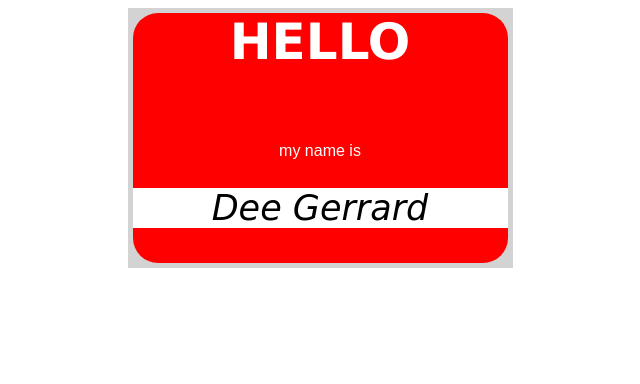
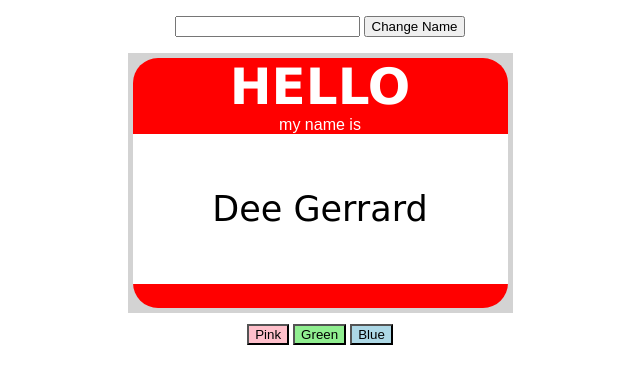
Before and after one commit to DeeGerrard/lab-02a-name-tag, a plain HTML site: page index.html in a window 1280 px wide. Shown: the whole page, without its empty margins (320-960 px from the left). Drawn offline with Linux system fonts and the light colour scheme.

Commit message:
update with name input and attempt at color buttons

```diff
--- /dev/null
+++ b/app.js
@@ -0,0 +1,23 @@
+//1. create variables for each
+//element we need to ineracti with
+const nameInput = document.getElementById('name-input');
+const inputButton = document.getElementById('input-button');
+const nameDisplay = document.getElementById('name-Display');
+//2. add listeners for events we care about
+inputButton.addEventListener('click', () => {
+//3. do the action
+console.log(nameInput.value);
+nameDisplay.textContent = nameInput.value;
+});
+//Example of sying on input change (any text change):
+//greetinginput.addEventListener('input', () =>
+// //3. do the action
+// greetingDisplay.textContent = greetingInput.value;
+// });
+const pinkButton = document.getElementById('pink-button');
+const greenButton = document.getElementById('green-button');
+const blueButton = document.getElementById('blue-button');
+const nameTag = document.getElementById('name-tag');
+//2. add listeners for events we care about
+pinkButton.addEventListener('click', () => {
+//3. do the action
--- a/index.html
+++ b/index.html
@@ -8,13 +8,23 @@
     <title>Name Tag Project</title>
 </head>
 <body>
+    <p>
+        <input id="name-input">
+        <button id="input-button">Change Name</button>
+    </p>
+
     <section class="gray-block">
         <p class="name-tag">
         <span class="hello">hello</span>
         <span class="my-Name-is centered">my name is</span>
-        <em class="name centered">Dee Gerrard</em>
+        <span id="name-Display" class="name-Display centered">Dee Gerrard</span>
+        </p>
+        <p>
+        <button class="pink" id="pink-button">Pink</button>
+        <button class="green" id="green-button">Green</button>
+        <button class="blue" id="blue-button">Blue</button>
         </p>
         </section>
-    </main>
+    <script type="module" src="app.js"></script>
 </body>
 </html>
--- a/style.css
+++ b/style.css
@@ -8,7 +8,7 @@
 }
 .name-tag {
     display: block;
-    background-color: red;
+    background: red;
     height: 100%;
     margin: auto;
     border-radius: 25px;
@@ -17,14 +17,12 @@
 }
 .hello {
     display:block;
-    height: 100px;
     font-family:Verdana, Geneva, Tahoma, sans-serif;
     font-weight: bold;
     font-size: 50px;
     text-transform: uppercase;
 }
 .my-Name-is {
-    height: 75px;
     font-family:Arial, Helvetica, sans-serif;
 }
 .centered {
@@ -32,10 +30,25 @@
     align-items: center;
     justify-content: center;
 }
-.name {
+.name-Display {
     background-color: white;
+    height: 150px;
     margin: auto;
     font-family:cursive;
     font-size: 35px;
     color: black;
 }
+p {
+       text-align: center;
+}
+.pink {
+    background-color: pink;
+}
+
+.green {
+    background-color: lightgreen;
+}
+
+.blue {
+    background-color: lightblue;
+}
```
